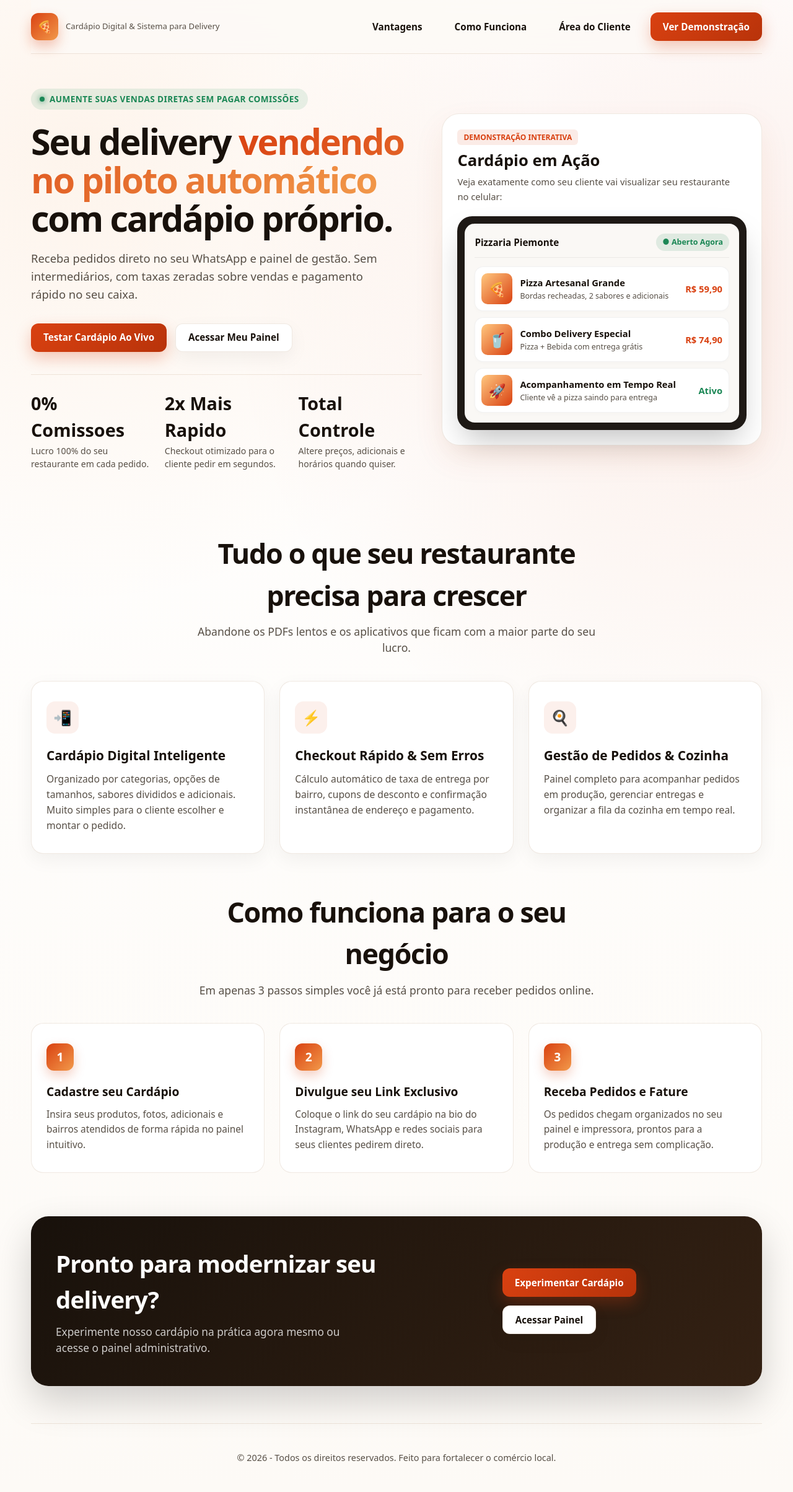
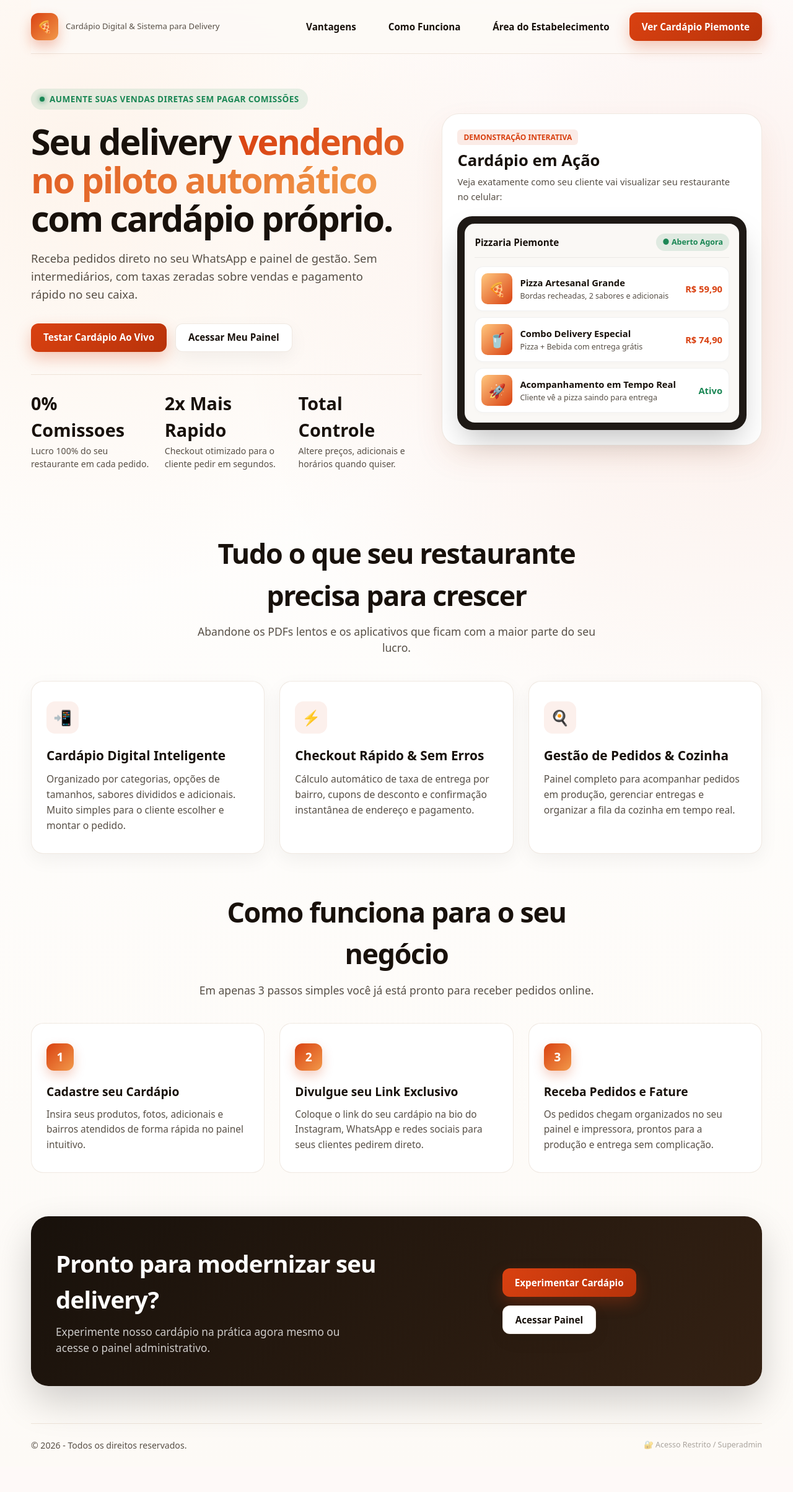
Before and after one commit to drcfilho/clicoucomeu, a PHP site: page /landing.php in a window 1280 px wide. Shown: the whole page at 62% size. After the commit the page ends 2339 px from the top, so only its background shows below. Run offline with PHP 8.4, Linux system fonts and the light colour scheme; data that the repository does not hold is empty.

Commit message:
feat(auth): melhora redirecionamento no login para o slug do tenant e adiciona link discreto para Superadmin na landing page

```diff
--- a/app/Views/public/landing.php
+++ b/app/Views/public/landing.php
@@ -422,8 +422,8 @@
                 <nav class="nav">
                     <a href="#vantagens">Vantagens</a>
                     <a href="#como-funciona">Como Funciona</a>
-                    <a href="/login">Área do Cliente</a>
-                    <a class="primary" href="/<?= htmlspecialchars((string) ($realTestTenant['slug'] ?? 'piemonte'), ENT_QUOTES, 'UTF-8') ?>">Ver Demonstração</a>
+                    <a href="/login">Área do Estabelecimento</a>
+                    <a class="primary" href="/piemonte">Ver Cardápio Piemonte</a>
                 </nav>
             </header>
 
@@ -557,8 +557,9 @@
                 </div>
             </section>
 
-            <footer>
-                <p>© <?= date('Y') ?> <?= htmlspecialchars((string) $appName, ENT_QUOTES, 'UTF-8') ?> - Todos os direitos reservados. Feito para fortalecer o comércio local.</p>
+            <footer style="display: flex; justify-content: space-between; align-items: center; flex-wrap: wrap; gap: 12px; padding: 24px 0; border-top: 1px solid var(--line); font-size: 0.88rem; color: var(--muted);">
+                <p style="margin: 0;">© <?= date('Y') ?> <?= htmlspecialchars((string) $appName, ENT_QUOTES, 'UTF-8') ?> - Todos os direitos reservados.</p>
+                <a href="/login" style="color: var(--muted); opacity: 0.5; font-size: 0.78rem; text-decoration: none; transition: opacity 0.2s;" onmouseover="this.style.opacity='1'" onmouseout="this.style.opacity='0.5'">🔐 Acesso Restrito / Superadmin</a>
             </footer>
         </div>
     </div>
```
Also changed, not shown: app/Controllers/AuthController.php (+10 -1 lines).
